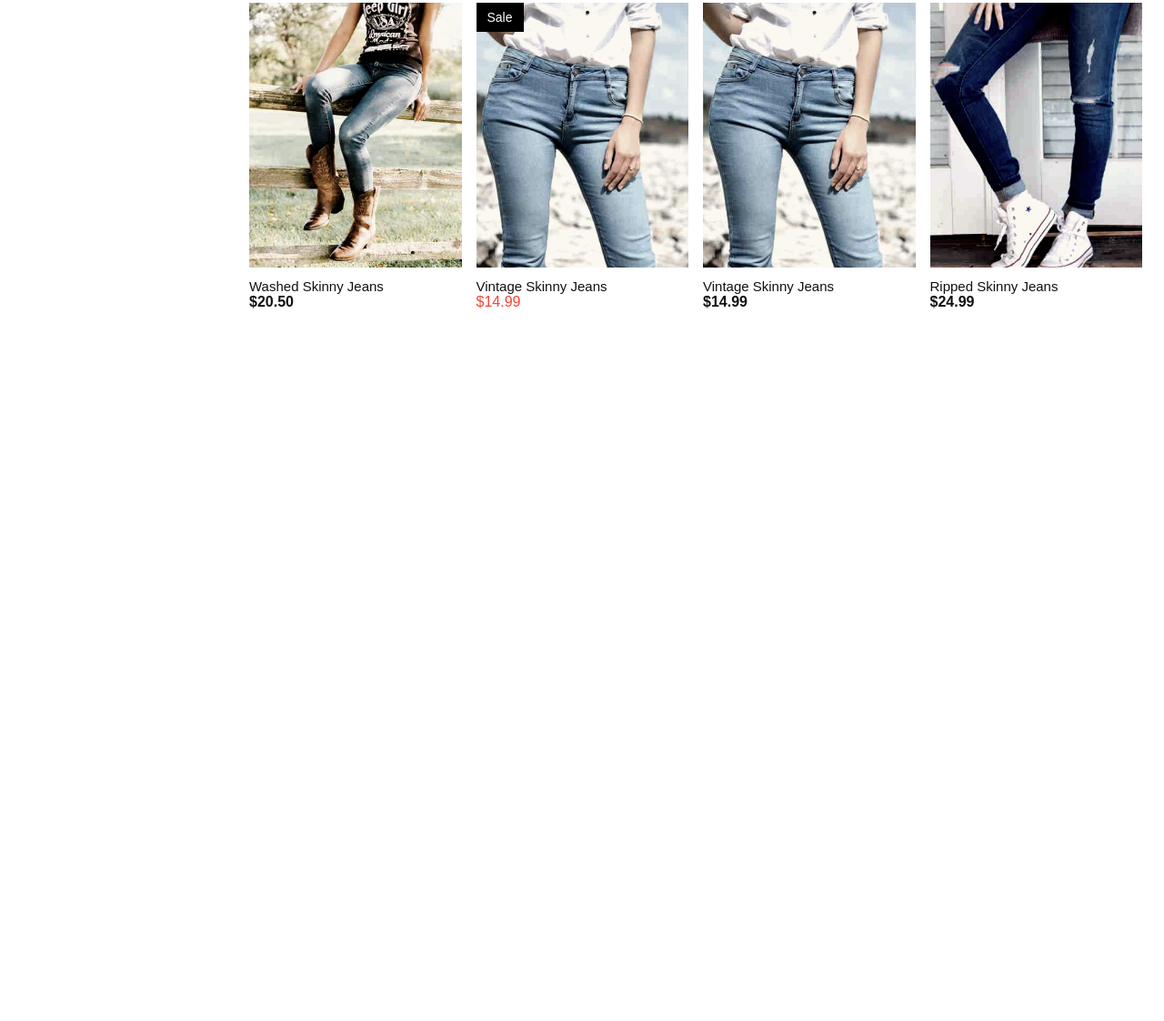
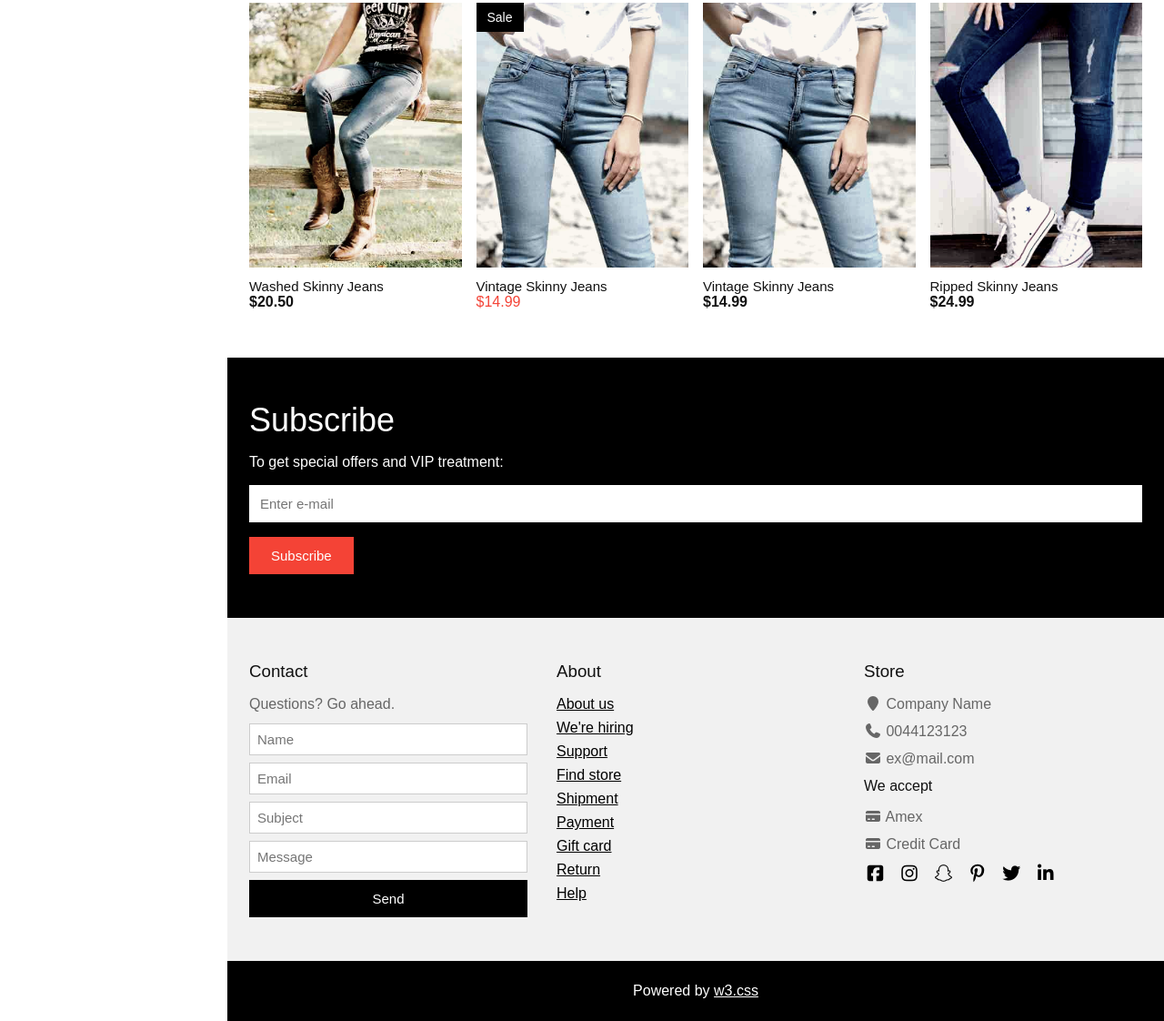
Before and after one commit to rithairagena13-spec/cloning-template, a plain HTML site: page index.html in a window 1280 px wide. Shown: the part 1157-2279 px from the top of the page at 91% size. Before the commit the page ends 1518 px from the top, so only its background shows below. Drawn offline with Linux system fonts and the light colour scheme.

Commit message:
Complete footer and subscribe section styling

```diff
--- a/css/style.css
+++ b/css/style.css
@@ -319,3 +319,127 @@ body {
 .product-card-btn:hover {
     background: #333333;
 }
+
+.subscribe-section {
+    background-color: #000000;
+    color: #ffffff;
+    padding: 48px 24px;
+    margin-top: 32px;
+}
+
+.subscribe-section h2 {
+    font-size: 36px;
+    font-weight: 400;
+    margin-bottom: 16px;
+}
+
+.subscribe-section p {
+    margin-bottom: 16px;
+}
+
+.subscribe-form input {
+    width: 100%;
+    padding: 12px;
+    border: none;
+    margin-bottom: 16px;
+    font-size: 15px;
+    font-family: inherit; /* Forces the Montserrat font */
+}
+
+.btn-red {
+    background-color: #f44336;
+    color: white;
+    border: none;
+    cursor: pointer;
+    font-family: inherit; /* Forces the Montserrat font */
+    font-size: 15px;
+    padding: 12px 24px;
+    display: inline-block;
+    transition: background-color 0.2s ease, color 0.2s ease;
+}
+
+.btn-red:hover {
+    background-color: #ccc;
+    color: #000;
+}
+
+.page-footer {
+    background-color: #f1f1f1;
+    padding: 48px 24px;
+}
+
+.footer-grid {
+    display: grid;
+    grid-template-columns: repeat(3, 1fr);
+    gap: 32px;
+}
+
+.footer-column h3, .footer-column h4 {
+    font-weight: 400;
+    margin-bottom: 16px;
+}
+
+.footer-column p {
+    margin-bottom: 12px;
+    color: #666;
+}
+
+.footer-column ul {
+    list-style: none;
+    padding: 0;
+}
+
+.footer-column ul li {
+    margin-bottom: 8px;
+}
+
+.footer-column ul a {
+    color: #000;
+    text-decoration: underline;
+}
+
+.contact-form input {
+    width: 100%;
+    padding: 8px;
+    border: 1px solid #ccc;
+    margin-bottom: 8px;
+    font-family: inherit; /* Forces the Montserrat font */
+    font-size: 15px;
+}
+
+.btn-black {
+    background-color: #000;
+    color: #fff;
+    border: none;
+    padding: 12px;
+    cursor: pointer;
+    font-family: inherit; /* Forces the Montserrat font */
+    font-size: 15px;
+}
+
+.btn-full {
+    width: 100%;
+}
+
+.social-icons a {
+    color: #000;
+    font-size: 20px;
+    margin-right: 8px;
+}
+
+.bottom-bar {
+    background-color: #000000;
+    color: #ffffff;
+    text-align: center;
+    padding: 24px;
+}
+
+.bottom-bar a {
+    color: #ffffff;
+}
+
+@media (max-width: 768px) {
+    .footer-grid {
+        grid-template-columns: 1fr;
+    }
+}
--- a/index.html
+++ b/index.html
@@ -302,6 +302,79 @@
          </section>
 
 
+                 <!-- 1. Subscribe Section -->
+        <section class="subscribe-section">
+            <h2>Subscribe</h2>
+            <p>To get special offers and VIP treatment:</p>
+            <form class="subscribe-form">
+                <input type="email" placeholder="Enter e-mail" required>
+                <button type="submit" class="btn btn-red">Subscribe</button>
+            </form>
+        </section>
+
+        <!-- 2. Footer Contact & Info Section -->
+        <footer class="page-footer">
+            <div class="footer-grid">
+
+                <!-- Contact Column -->
+                <div class="footer-column">
+                    <h3>Contact</h3>
+                    <p>Questions? Go ahead.</p>
+                    <form class="contact-form">
+                        <input type="text" placeholder="Name" required>
+                        <input type="email" placeholder="Email" required>
+                        <input type="text" placeholder="Subject" required>
+                        <input type="text" placeholder="Message" required>
+                        <button type="submit" class="btn btn-black btn-full">Send</button>
+                    </form>
+                </div>
+
+                <!-- About Column -->
+                <div class="footer-column">
+                    <h3>About</h3>
+                    <ul>
+                        <li><a href="#">About us</a></li>
+                        <li><a href="#">We're hiring</a></li>
+                        <li><a href="#">Support</a></li>
+                        <li><a href="#">Find store</a></li>
+                        <li><a href="#">Shipment</a></li>
+                        <li><a href="#">Payment</a></li>
+                        <li><a href="#">Gift card</a></li>
+                        <li><a href="#">Return</a></li>
+                        <li><a href="#">Help</a></li>
+                    </ul>
+                </div>
+
+                <!-- Store Column -->
+                <div class="footer-column">
+                    <h3>Store</h3>
+                    <p><i class="fa fa-map-marker"></i> Company Name</p>
+                    <p><i class="fa fa-phone"></i> 0044123123</p>
+                    <p><i class="fa fa-envelope"></i> ex@mail.com</p>
+
+                    <h4>We accept</h4>
+                    <p><i class="fa fa-credit-card"></i> Amex</p>
+                    <p><i class="fa fa-credit-card"></i> Credit Card</p>
+
+                    <div class="social-icons">
+                        <a href="#"><i class="fa-brands fa-facebook-square"></i></a>
+                        <a href="#"><i class="fa-brands fa-instagram"></i></a>
+                        <a href="#"><i class="fa-brands fa-snapchat"></i></a>
+                        <a href="#"><i class="fa-brands fa-pinterest-p"></i></a>
+                        <a href="#"><i class="fa-brands fa-twitter"></i></a>
+                        <a href="#"><i class="fa-brands fa-linkedin-in"></i></a>
+                    </div>
+                </div>
+
+            </div>
+        </footer>
+
+        <!-- 3. Bottom Credits Bar -->
+        <div class="bottom-bar">
+            <p>Powered by <a href="https://w3schools.com" target="_blank">w3.css</a></p>
+        </div>
+
+
     </main>
 </body>
 
```
